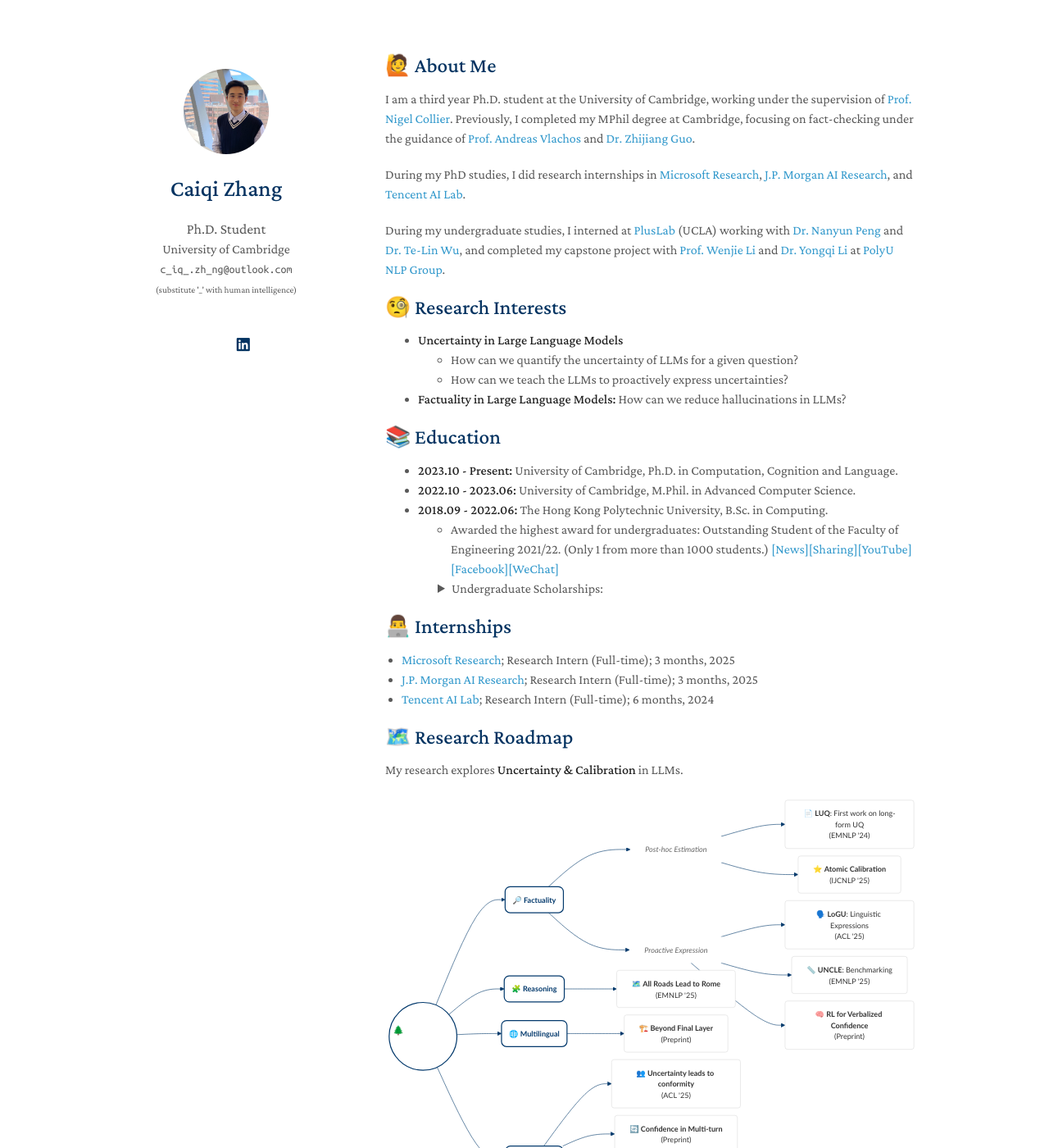
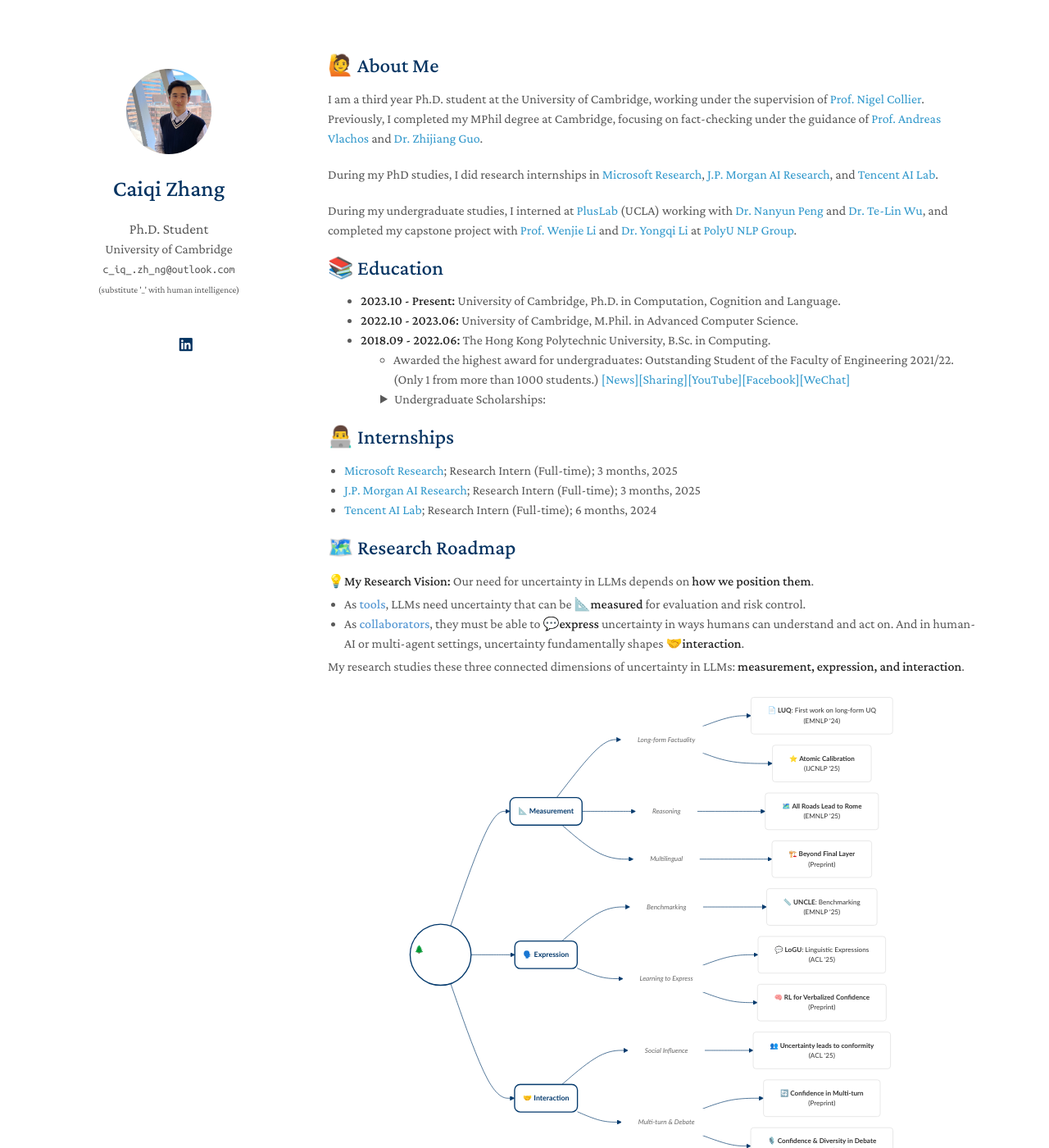
Before and after one commit to caiqizh/caiqizh.github.io, a Jekyll site: the page built from index.md, in a window 1280 px wide and 1400 px high. Shown: the whole window at 82% size. Built offline with Jekyll 4.4.1, drawn with Linux system fonts in a browser that asks for light colours; nearby versions of some CDN libraries; a style sheet for code colours, icons or effects is not loaded; some of the changed text lies outside the part shown.

Commit message:
updated research roadmap

```diff
--- a/_sass/minimal-light-no-dark-mode.scss
+++ b/_sass/minimal-light-no-dark-mode.scss
@@ -233,7 +233,7 @@ a:hover small {
 }
 
 .wrapper {
-  width:960px;
+  width:1100px;
   margin:0 auto;
 }
 
@@ -353,7 +353,7 @@ header ul a strong {
 }
 
 section {
-  width:650px;
+  width:790px;
   float:right;
   padding-top:4.0em;
   padding-bottom:50px;
--- a/_sass/minimal-light.scss
+++ b/_sass/minimal-light.scss
@@ -296,7 +296,7 @@ a:hover small {
 }
 
 .wrapper {
-  width:960px;
+  width:1100px;
   margin:0 auto;
 }
 
@@ -432,7 +432,7 @@ header ul a strong {
 }
 
 section {
-  width:650px;
+  width:790px;
   float:right;
   padding-top:4.0em;
   padding-bottom:50px;
--- a/index.md
+++ b/index.md
@@ -30,7 +30,7 @@ During my PhD studies, I did research internships in [Microsoft Research](https:
 
 During my undergraduate studies, I interned at [PlusLab](https://violetpeng.github.io/) (UCLA) working with [Dr. Nanyun Peng](https://vnpeng.net/) and [Dr. Te-Lin Wu](https://telin0411.github.io/), and completed my capstone project with [Prof. Wenjie Li](https://www4.comp.polyu.edu.hk/~cswjli/) and [Dr. Yongqi Li](https://liyongqi67.github.io/) at [PolyU NLP Group](https://polyunlp.github.io/home).
 
-
+<!--
 ## &#x1F9D0; Research Interests
 
 - **Uncertainty in Large Language Models**
@@ -39,7 +39,7 @@ During my undergraduate studies, I interned at [PlusLab](https://violetpeng.gith
     <li>How can we teach the LLMs to proactively express uncertainties?</li>
   </ul>
 
-- **Factuality in Large Language Models:** How can we reduce hallucinations in LLMs?
+- **Factuality in Large Language Models:** How can we reduce hallucinations in LLMs? -->
 
 ## &#x1F4DA; Education
 
@@ -95,43 +95,48 @@ During my undergraduate studies, I interned at [PlusLab](https://violetpeng.gith
 
 ## 🗺️ Research Roadmap
 
-My research explores **Uncertainty & Calibration** in LLMs.
-<br>
 
-<div class="mermaid" style="display: flex; justify-content: center;">
+<p style="margin: 0 0 4px 0;"><strong>💡My Research Vision:</strong> Our need for uncertainty in LLMs depends on <strong>how we position them</strong>.</p>
+<ul style="margin: 0; padding-left: 20px;">
+  <li>As <strong style="color: #5b9bd5;">tools</strong>, LLMs need uncertainty that can be <strong>📐measured</strong> for evaluation and risk control.</li>
+  <li>As <strong style="color: #5b9bd5;">collaborators</strong>, they must be able to <strong>💬express</strong> uncertainty in ways humans can understand and act on. And in human-AI or multi-agent settings, uncertainty fundamentally shapes <strong>🤝interaction</strong>.</li>
+</ul>
+<p style="margin: 4px 0 0 0;">My research studies these three connected dimensions of uncertainty in LLMs: <strong>measurement, expression, and interaction</strong>.</p>
+
+<p></p>
+
+<div class="mermaid" style="display: flex; justify-content: center; max-width: 600px; margin: 0 auto; font-size: 13px;">
 graph LR
     %% --- NODES & HIERARCHY ---
 
     %% Root Node
     Root(("🌲 <b>Uncertainty<br/>in LLMs</b>"))
 
-    %% --- Branch 1: Factuality ---
-    Root --> Factuality("🔎 <b>Factuality</b>")
+    %% --- Branch 1: Measurement ---
+    Root --> Measurement("📐 <b>Measurement</b>")
+    Measurement --> M_Fact["<i>Long-form Factuality</i>"]
+    M_Fact --> LUQ["📄 <b>LUQ</b>: First work on long-form UQ<br/>(EMNLP '24)"]
+    M_Fact --> Atomic["⭐ <b>Atomic Calibration</b><br/>(IJCNLP '25)"]
+    Measurement --> M_Reason["<i>Reasoning</i>"]
+    M_Reason --> Rome["🗺️ <b>All Roads Lead to Rome</b><br/>(EMNLP '25)"]
+    Measurement --> M_Multi["<i>Multilingual</i>"]
+    M_Multi --> Beyond["🏗️ <b>Beyond Final Layer</b><br/>(Preprint)"]
 
-    %% Sub-category: Estimation
-    Factuality --> L_Est["<i>Post-hoc Estimation</i>"]
-    L_Est --> LUQ["📄 <b>LUQ</b>: First work on long-form UQ<br/>(EMNLP '24)"]
-    L_Est --> Atomic["⭐ <b>Atomic Calibration</b><br/>(IJCNLP '25)"]
+    %% --- Branch 2: Expression ---
+    Root --> Expression("🗣️ <b>Expression</b>")
+    Expression --> E_Bench["<i>Benchmarking</i>"]
+    E_Bench --> UNCLE["📏 <b>UNCLE</b>: Benchmarking<br/>(EMNLP '25)"]
+    Expression --> E_Learn["<i>Learning to Express</i>"]
+    E_Learn --> LoGU["💬 <b>LoGU</b>: Linguistic Expressions<br/>(ACL '25)"]
+    E_Learn --> RL["🧠 <b>RL for Verbalized Confidence</b><br/>(Preprint)"]
 
-    %% Sub-category: Expression
-    Factuality --> L_Exp["<i>Proactive Expression</i>"]
-    L_Exp --> LoGU["🗣️ <b>LoGU</b>: Linguistic Expressions<br/>(ACL '25)"]
-    L_Exp --> UNCLE["📏 <b>UNCLE</b>: Benchmarking<br/>(EMNLP '25)"]
-    L_Exp --> RL["🧠 <b>RL for Verbalized Confidence</b><br/>(Preprint)"]
-
-    %% --- Branch 2: Reasoning ---
-    Root --> Reasoning("🧩 <b>Reasoning</b>")
-    Reasoning --> Rome["🗺️ <b>All Roads Lead to Rome</b><br/>(EMNLP '25)"]
-
-    %% --- Branch 3: Multilingual ---
-    Root --> Multilingual("🌐 <b>Multilingual</b>")
-    Multilingual --> Beyond["🏗️ <b>Beyond Final Layer</b><br/>(Preprint)"]
-
-    %% --- Branch 4: Multiturn ---
-    Root --> Multiturn("💬 <b>Multiturn</b>")
-    Multiturn --> Conformity["👥 <b>Uncertainty leads to conformity</b><br/>(ACL '25)"]
-    Multiturn --> ConfMulti["🔄 <b>Confidence in Multi-turn</b><br/>(Preprint)"]
-    Multiturn --> MAD["🗣️ <b>Confidence & Diversity in Debate</b><br/>(Preprint)"]
+    %% --- Branch 3: Interaction ---
+    Root --> Interaction("🤝 <b>Interaction</b>")
+    Interaction --> I_Social["<i>Social Influence</i>"]
+    I_Social --> Conformity["👥 <b>Uncertainty leads to conformity</b><br/>(ACL '25)"]
+    Interaction --> I_Multi["<i>Multi-turn & Debate</i>"]
+    I_Multi --> ConfMulti["🔄 <b>Confidence in Multi-turn</b><br/>(Preprint)"]
+    I_Multi --> MAD["🎙️ <b>Confidence & Diversity in Debate</b><br/>(Preprint)"]
 
 
     %% --- LINKS ---
@@ -147,15 +152,15 @@ graph LR
     click MAD "https://arxiv.org/abs/2601.19921" "View Paper"
 
     %% --- STYLING ---
-    classDef main fill:#ffffff,stroke:#03396c,stroke-width:2px,color:white,font-size:18px;
-    classDef domain fill:#ffffff,stroke:#03396c,stroke-width:2px,rx:10,ry:10,color:#03396c;
-    classDef label fill:#fff,stroke:none,color:#666,font-size:15px;
-    classDef paper fill:#fff,stroke:#ddd,stroke-width:1px,rx:5,ry:5,color:#333;
+    classDef main fill:#ffffff,stroke:#03396c,stroke-width:2px,color:white,font-size:14px;
+    classDef domain fill:#ffffff,stroke:#03396c,stroke-width:2px,rx:10,ry:10,color:#03396c,font-size:13px;
+    classDef label fill:#fff,stroke:none,color:#666,font-size:12px;
+    classDef paper fill:#fff,stroke:#ddd,stroke-width:1px,rx:5,ry:5,color:#333,font-size:12px;
 
     %% Apply Classes
     class Root main;
-    class Factuality,Reasoning,Multilingual,Multiturn domain;
-    class L_Est,L_Exp label;
+    class Measurement,Expression,Interaction domain;
+    class M_Fact,M_Reason,M_Multi,E_Bench,E_Learn,I_Social,I_Multi label;
     class LUQ,LoGU,UNCLE,RL,Rome,Beyond,ConfMulti,Atomic,Conformity,MAD paper;
 
 </div>
@@ -208,6 +213,10 @@ graph LR
   <u>Caiqi Zhang</u>, Fangyu Liu, Marco Basaldella, Nigel Collier.
 
 ### Other First & Co-First Papers
+- <strong><span style="color: #03396c;">Budget-Aware Agentic Routing via Boundary-Guided Training</span></strong>
+  [Preprint](https://arxiv.org/abs/2602.21227)
+  <u>Caiqi Zhang</u>, Menglin Xia, Xuchao Zhang, Daniel Madrigal, Ankur Mallick, Samuel Kessler, Victor Ruehle, Saravan Rajmohan
+
 - <strong><span style="color: #03396c;">Do We Need Language-Specific Fact-Checking Models? The Case of Chinese</span></strong>
   [EMNLP 2024 Main](https://aclanthology.org/2024.emnlp-main.113/)
   <u>Caiqi Zhang</u>, Zhijiang Guo, Andreas Vlachos.
```
Also changed, not shown: other parts of index.md (+2 -2 lines).
